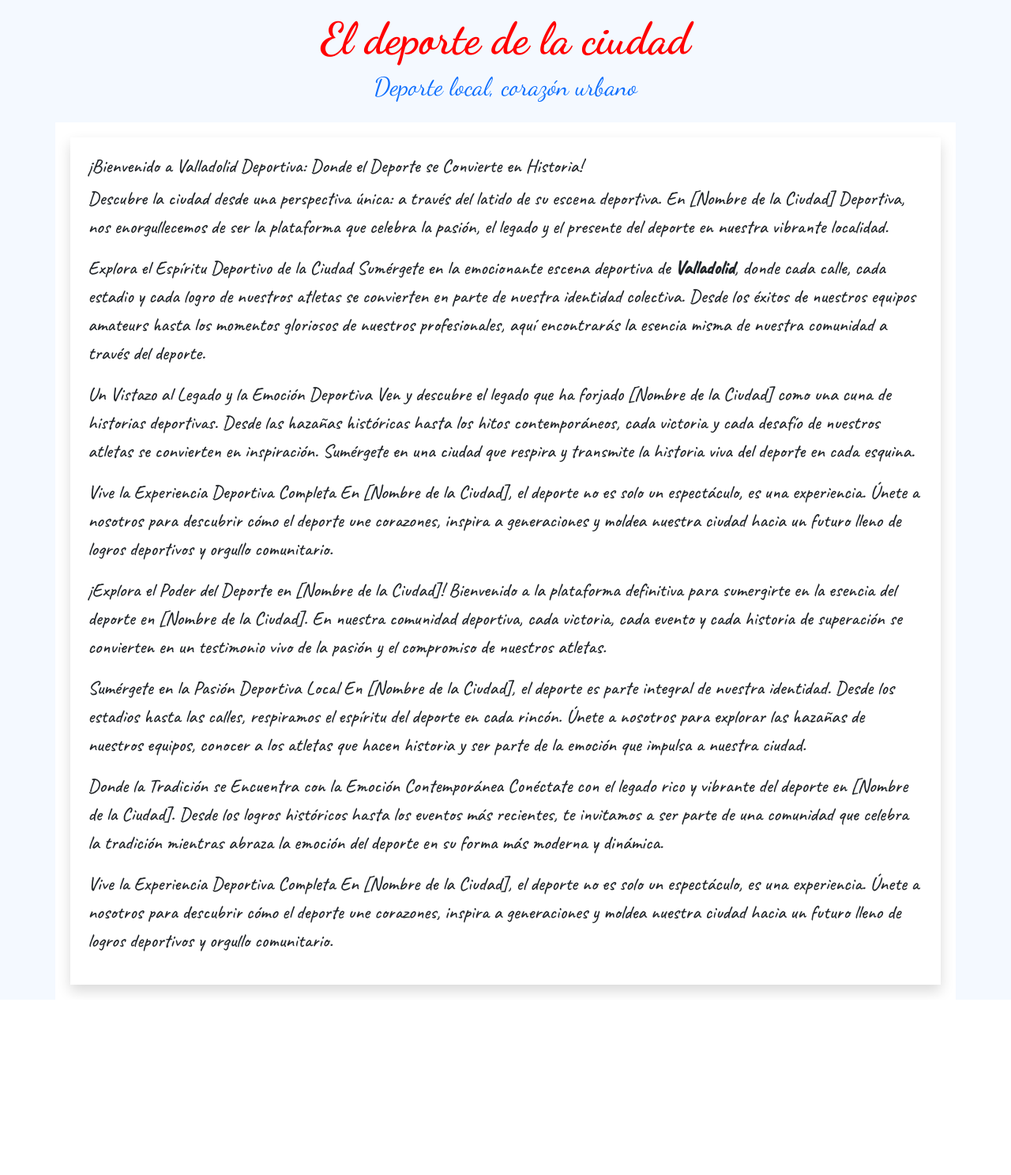
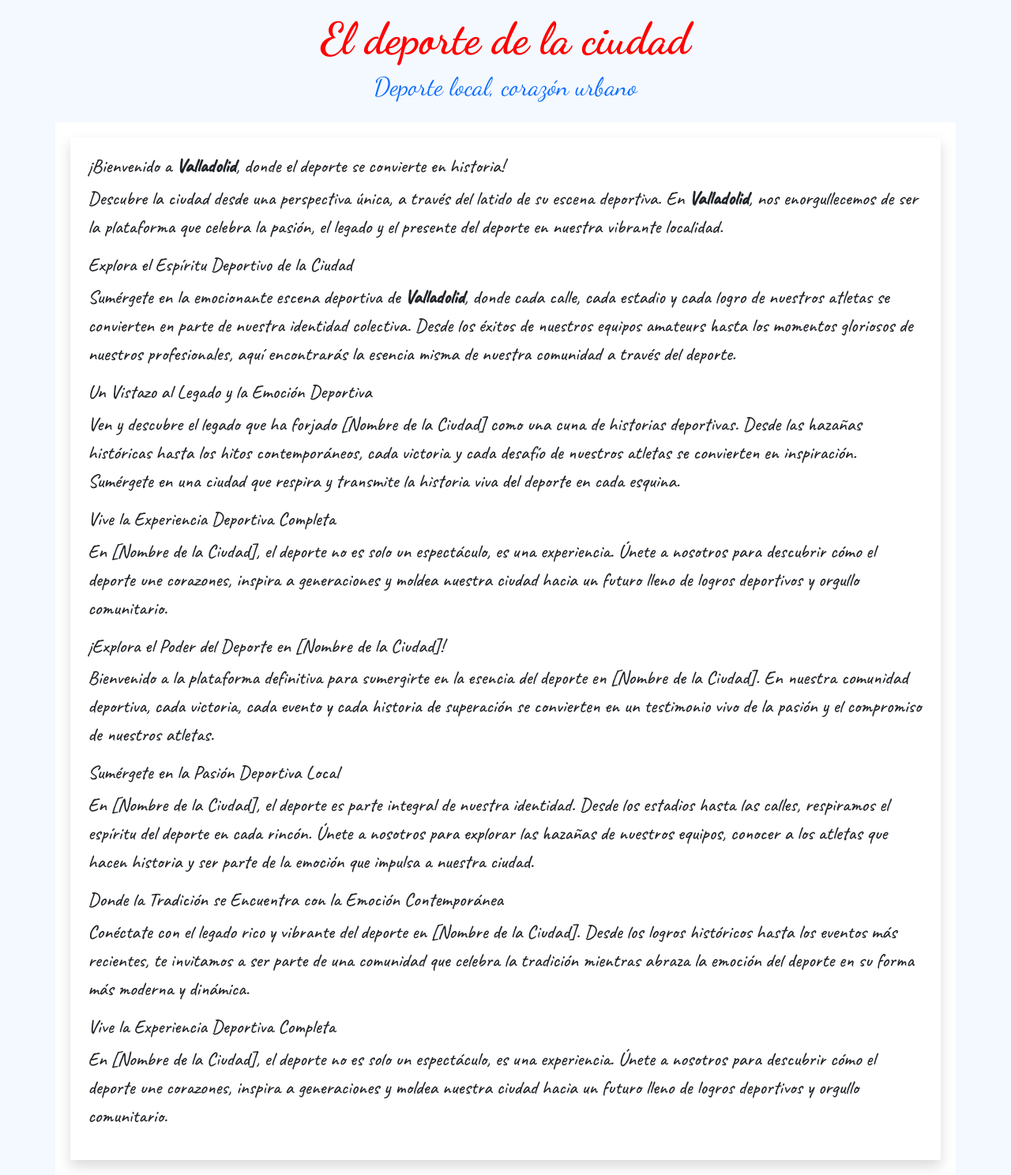
Before and after one commit to Pucelana/eldeportedelaciudad, a Flask app: page / in a window 1280 px wide. Shown: the part 314-1802 px from the top of the page at 79% size. Before the commit the page ends 1573 px from the top, so only its background shows below. Run offline with Flask 2, Linux system fonts and the light colour scheme; some libraries are stand-ins or nearby versions.

Commit message:
modif texto

```diff
--- a/templates/sitio/home.html
+++ b/templates/sitio/home.html
@@ -219,22 +219,22 @@
 <h2 class="slogan">Deporte local, corazón urbano</h2>
 <section id="seccion_home" class="container-lg">
   <div class="bg-white shadow text_home">
-	<h4>¡Bienvenido a Valladolid Deportiva: Donde el Deporte se Convierte en Historia!</h4>
-		<p>Descubre la ciudad desde una perspectiva única: a través del latido de su escena deportiva. En [Nombre de la Ciudad] Deportiva, nos enorgullecemos de ser la plataforma que celebra la pasión, el legado y el presente del deporte en nuestra vibrante localidad.</p>
-		<p>Explora el Espíritu Deportivo de la Ciudad
-		Sumérgete en la emocionante escena deportiva de <strong>Valladolid</strong>, donde cada calle, cada estadio y cada logro de nuestros atletas se convierten en parte de nuestra identidad colectiva. Desde los éxitos de nuestros equipos amateurs hasta los momentos gloriosos de nuestros profesionales, aquí encontrarás la esencia misma de nuestra comunidad a través del deporte.</p>
-		<p>Un Vistazo al Legado y la Emoción Deportiva
-		Ven y descubre el legado que ha forjado [Nombre de la Ciudad] como una cuna de historias deportivas. Desde las hazañas históricas hasta los hitos contemporáneos, cada victoria y cada desafío de nuestros atletas se convierten en inspiración. Sumérgete en una ciudad que respira y transmite la historia viva del deporte en cada esquina.</p>
-		<p>Vive la Experiencia Deportiva Completa
-		En [Nombre de la Ciudad], el deporte no es solo un espectáculo, es una experiencia. Únete a nosotros para descubrir cómo el deporte une corazones, inspira a generaciones y moldea nuestra ciudad hacia un futuro lleno de logros deportivos y orgullo comunitario.</p>
-		<p>¡Explora el Poder del Deporte en [Nombre de la Ciudad]!
-		Bienvenido a la plataforma definitiva para sumergirte en la esencia del deporte en [Nombre de la Ciudad]. En nuestra comunidad deportiva, cada victoria, cada evento y cada historia de superación se convierten en un testimonio vivo de la pasión y el compromiso de nuestros atletas.</p>
-		<p>Sumérgete en la Pasión Deportiva Local
-		En [Nombre de la Ciudad], el deporte es parte integral de nuestra identidad. Desde los estadios hasta las calles, respiramos el espíritu del deporte en cada rincón. Únete a nosotros para explorar las hazañas de nuestros equipos, conocer a los atletas que hacen historia y ser parte de la emoción que impulsa a nuestra ciudad.</p>
-		<p>Donde la Tradición se Encuentra con la Emoción Contemporánea
-		Conéctate con el legado rico y vibrante del deporte en [Nombre de la Ciudad]. Desde los logros históricos hasta los eventos más recientes, te invitamos a ser parte de una comunidad que celebra la tradición mientras abraza la emoción del deporte en su forma más moderna y dinámica.</p>
-		<p>Vive la Experiencia Deportiva Completa
-		En [Nombre de la Ciudad], el deporte no es solo un espectáculo, es una experiencia. Únete a nosotros para descubrir cómo el deporte une corazones, inspira a generaciones y moldea nuestra ciudad hacia un futuro lleno de logros deportivos y orgullo comunitario.</p>
+	<h4>¡Bienvenido a <strong>Valladolid</strong>, donde el deporte se convierte en historia!</h4>
+	<p>Descubre la ciudad desde una perspectiva única, a través del latido de su escena deportiva. En <strong>Valladolid</strong>, nos enorgullecemos de ser la plataforma que celebra la pasión, el legado y el presente del deporte en nuestra vibrante localidad.</p>
+	<h4>Explora el Espíritu Deportivo de la Ciudad</h4>
+	<p>Sumérgete en la emocionante escena deportiva de <strong>Valladolid</strong>, donde cada calle, cada estadio y cada logro de nuestros atletas se convierten en parte de nuestra identidad colectiva. Desde los éxitos de nuestros equipos amateurs hasta los momentos gloriosos de nuestros profesionales, aquí encontrarás la esencia misma de nuestra comunidad a través del deporte.</p>
+	<h4>Un Vistazo al Legado y la Emoción Deportiva</h4>
+	<p>Ven y descubre el legado que ha forjado [Nombre de la Ciudad] como una cuna de historias deportivas. Desde las hazañas históricas hasta los hitos contemporáneos, cada victoria y cada desafío de nuestros atletas se convierten en inspiración. Sumérgete en una ciudad que respira y transmite la historia viva del deporte en cada esquina.</p>
+	<h4>Vive la Experiencia Deportiva Completa</h4>
+	<p>En [Nombre de la Ciudad], el deporte no es solo un espectáculo, es una experiencia. Únete a nosotros para descubrir cómo el deporte une corazones, inspira a generaciones y moldea nuestra ciudad hacia un futuro lleno de logros deportivos y orgullo comunitario.</p>
+	<h4>¡Explora el Poder del Deporte en [Nombre de la Ciudad]!</h4>
+	<p>Bienvenido a la plataforma definitiva para sumergirte en la esencia del deporte en [Nombre de la Ciudad]. En nuestra comunidad deportiva, cada victoria, cada evento y cada historia de superación se convierten en un testimonio vivo de la pasión y el compromiso de nuestros atletas.</p>
+	<h4>Sumérgete en la Pasión Deportiva Local</h4>
+	<p>En [Nombre de la Ciudad], el deporte es parte integral de nuestra identidad. Desde los estadios hasta las calles, respiramos el espíritu del deporte en cada rincón. Únete a nosotros para explorar las hazañas de nuestros equipos, conocer a los atletas que hacen historia y ser parte de la emoción que impulsa a nuestra ciudad.</p>
+	<h4>Donde la Tradición se Encuentra con la Emoción Contemporánea</h4>
+	<p>Conéctate con el legado rico y vibrante del deporte en [Nombre de la Ciudad]. Desde los logros históricos hasta los eventos más recientes, te invitamos a ser parte de una comunidad que celebra la tradición mientras abraza la emoción del deporte en su forma más moderna y dinámica.</p>
+	<h4>Vive la Experiencia Deportiva Completa</h4>
+	<p>En [Nombre de la Ciudad], el deporte no es solo un espectáculo, es una experiencia. Únete a nosotros para descubrir cómo el deporte une corazones, inspira a generaciones y moldea nuestra ciudad hacia un futuro lleno de logros deportivos y orgullo comunitario.</p>
   </div>
 
 </section>
```
